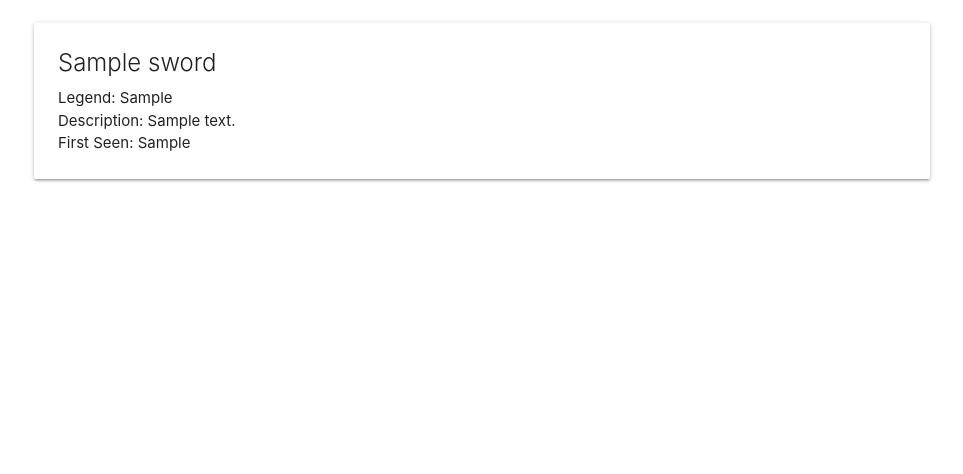
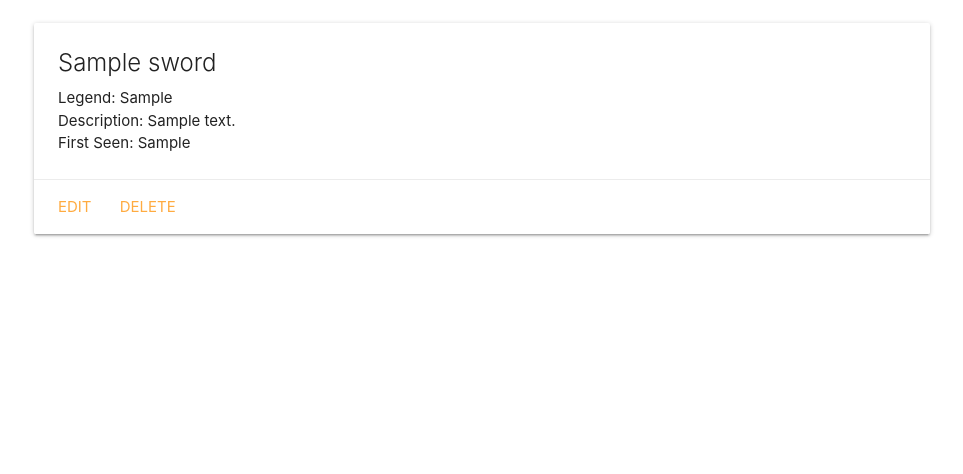
Before and after one commit to nemmons27/sword_collector, a Django app: template main_app/templates/swords/detail.html in a window 1280 px wide. Shown: the part 177-651 px from the top of the page, without its empty margins (158-1121 px from the left). Run offline with Django 4.2, Linux system fonts and the light colour scheme; the template is opened without the code that fills it: values that come from a table or form of the project are taken from there, others are empty; tables that the repository leaves empty hold one stand-in row (values such as "Sample post"); parts of the project's set-up code (start-up, migrations or seed data) failed here and were passed over.

Commit message:
Uppdated the UI

```diff
--- a/main_app/templates/swords/detail.html
+++ b/main_app/templates/swords/detail.html
@@ -10,6 +10,10 @@
         <p>Description: {{ sword.description }}</p>
         <p>First Seen: {{ sword.firstSeen }}</p>
     </div>
+    <div class="card-action">
+        <a href="{% url 'swords_update' sword.id %}">Edit</a>
+        <a href="{% url 'swords_delete' sword.id %}">Delete</a>
+    </div>
 </div>
 
 {% endblock %}
```
